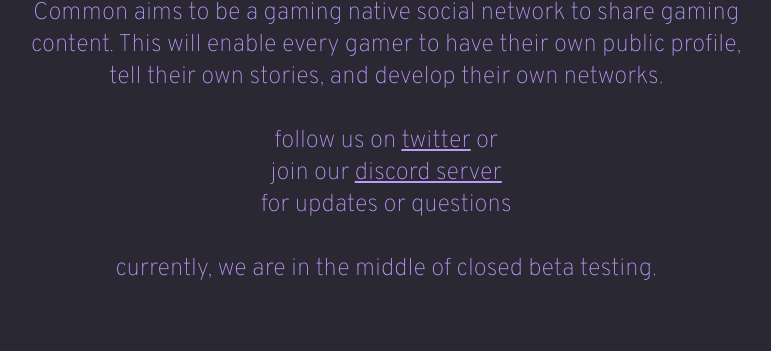
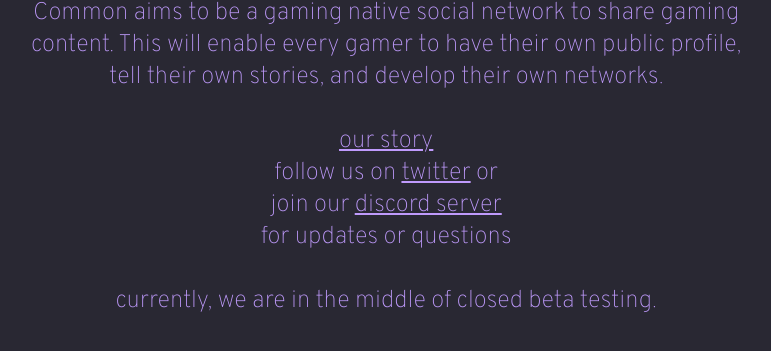
Before and after one commit to Darkorin/commongglandingpage, a plain HTML site: page index.html in a window 1280 px wide. Shown: the part 243-594 px from the top of the page, without its empty margins (350-1121 px from the left). Drawn offline with nearby package versions, Linux system fonts and the light colour scheme.

Commit message:
Update index.html

```diff
--- a/index.html
+++ b/index.html
@@ -58,6 +58,7 @@
     <img src="https://github.com/Darkorin/commongglandingpage/blob/main/Group%20131.png?raw=true" alt="landing page img" />
     <br><br><br>
     <p>Common aims to be a gaming native social network to share gaming content. This will enable every gamer to have their own public profile, tell their own stories, and develop their own networks.<br><br>
+    <a href="https://commongg.medium.com/the-commongg-story-edf738ffb00e">our story</a><br>
     follow us on <a href="https://twitter.com/commonggapp">twitter</a> or<br>
     join our <a href="https://discord.gg/dsEAEGGaHn">discord server</a><br>
     for updates or questions<br><br>
```
